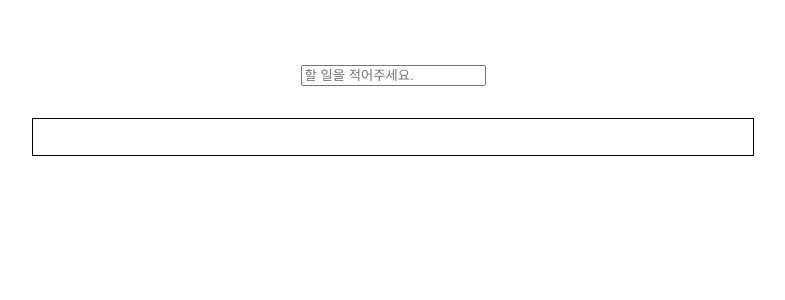
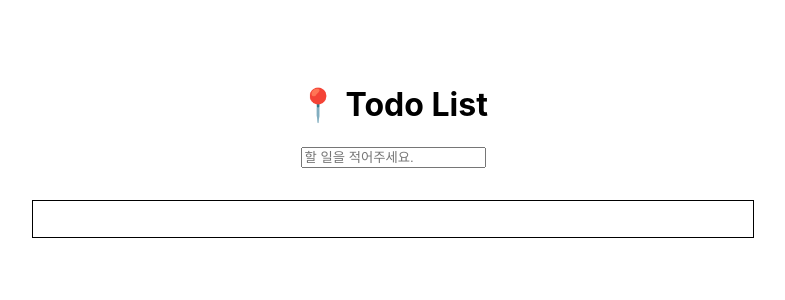
Before and after one commit to YWTechIT/todo-list-project, a React (Create React App) app: page / in a window 1280 px wide. Shown: the top 300 px of the page, without its empty margins (247-1032 px from the left). Built offline with nearby package versions, Linux system fonts and the light colour scheme.

Commit message:
ADD Header Component

```diff
--- /dev/null
+++ b/src/components/organisms/header/index.tsx
@@ -0,0 +1,12 @@
+import {memo} from "react";
+import styled from "styled-components";
+
+const HeaderWrapper = styled.h1`
+    display: flex;
+    flex-direction: column;
+    align-items: center;
+`
+
+const Header = () => <HeaderWrapper>📍 Todo List</HeaderWrapper>
+
+export default memo(Header);
--- a/src/pages/main/index.tsx
+++ b/src/pages/main/index.tsx
@@ -1,12 +1,14 @@
 import { useCallback, useEffect, useLayoutEffect, useState } from "react";
 import Input from "../../components/atoms/input";
 import Container from "../../components/container";
+import Footer from "../../components/organisms/footer";
+import Header from "../../components/organisms/header";
 import TodoGroup from "../../components/organisms/todoGroup";
+import { LOCAL_STORAGE_NAME } from "../../config";
 import { TodoTypes } from "../../types";
 
 const Main = () => {
   const [todos, setTodos] = useState<TodoTypes[]>([]);
-  const LOCAL_STORAGE_NAME = "todos";
 
   const onInsert = useCallback(
     (title: string) => {
@@ -15,7 +17,6 @@ const Main = () => {
         title: title,
         checked: false,
       };
-
       setTodos(todos.concat(newTodo));
     },
     [todos]
@@ -49,12 +50,10 @@ const Main = () => {
 
   return (
     <Container>
+      <Header />
       <Input onInsert={onInsert}></Input>
-      <TodoGroup
-        todos={todos}
-        onRemove={onRemove}
-        isChecked={isChecked}
-      ></TodoGroup>
+      <TodoGroup todos={todos} onRemove={onRemove} isChecked={isChecked}></TodoGroup>
+
     </Container>
   );
 };
```
